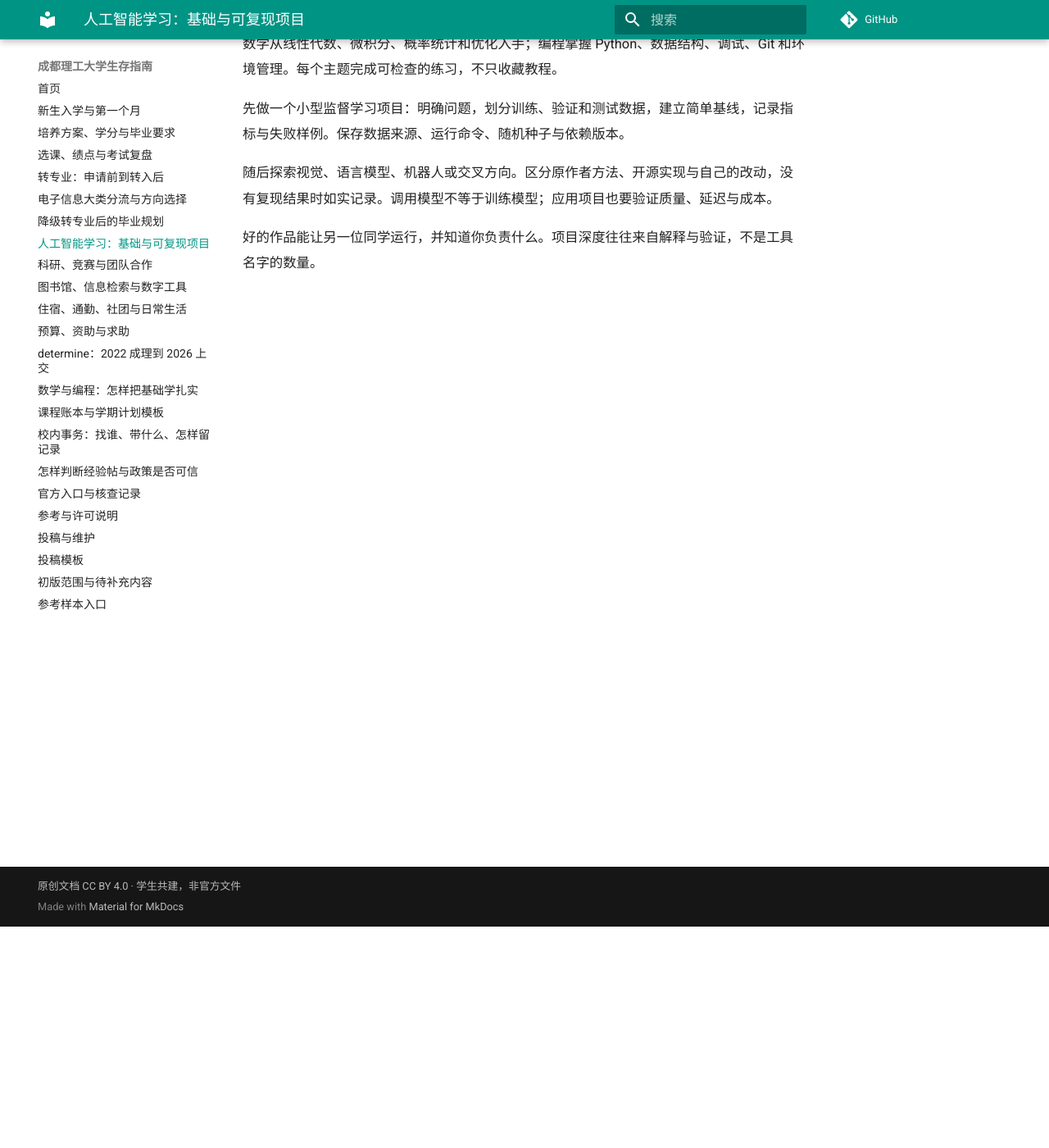
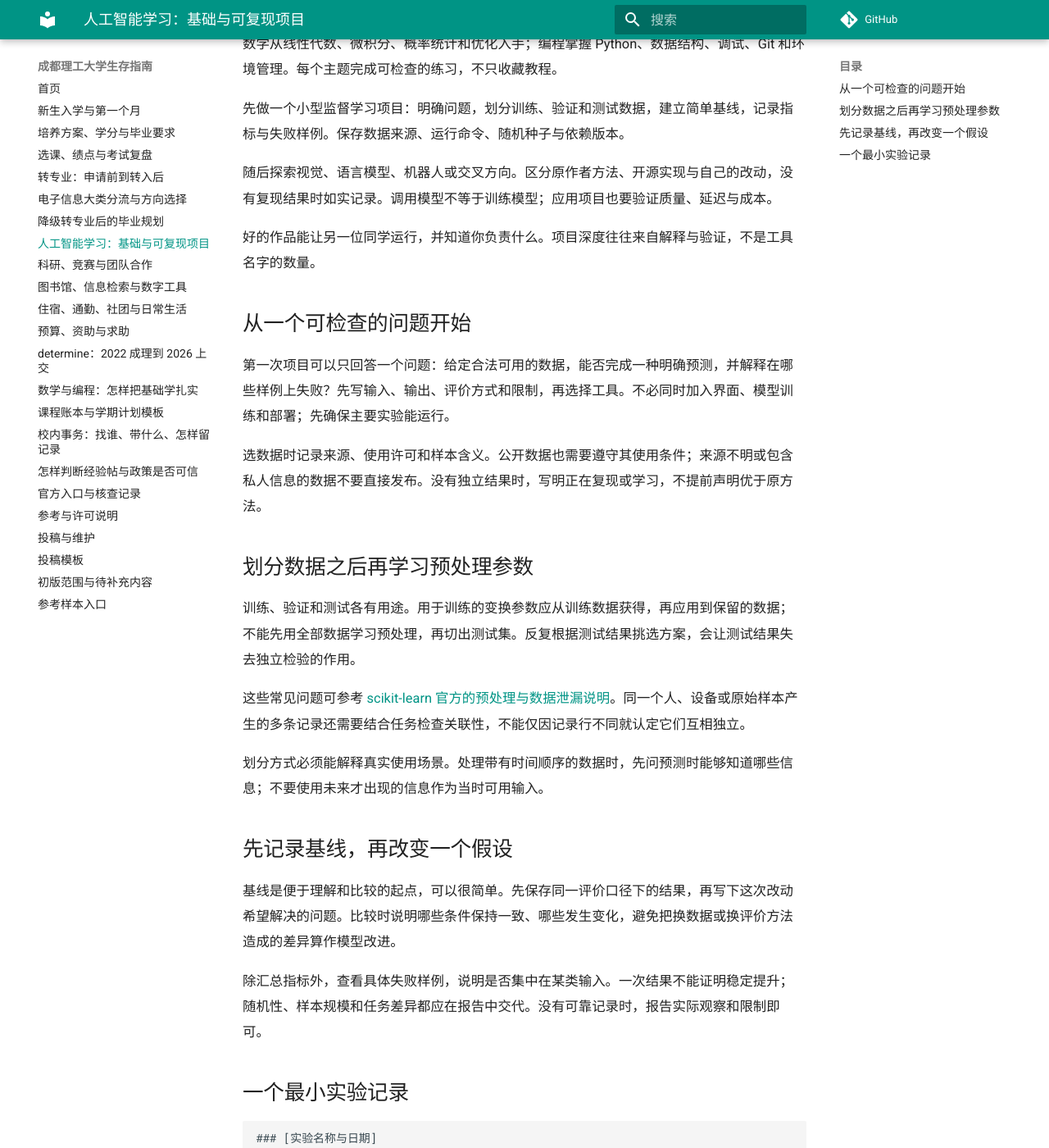
Before and after one commit to determine123/CDUT-Survival-Guide, an MkDocs documentation site: the page built from docs/study/ai.md, in a window 1280 px wide and 1400 px high, scrolled down 270 px. Shown: the whole window at 82% size. Built offline with MkDocs 1.6.1 and Material for MkDocs 9.7.7, drawn with Linux system fonts in a browser that asks for light colours; comment, search, counter and statistics services are not loaded; some of the changed text lies outside the part shown.

Commit message:
docs: add reproducible AI experiments and research handoff methods

````diff
--- a/docs/study/ai.md
+++ b/docs/study/ai.md
@@ -11,3 +11,41 @@
 随后探索视觉、语言模型、机器人或交叉方向。区分原作者方法、开源实现与自己的改动，没有复现结果时如实记录。调用模型不等于训练模型；应用项目也要验证质量、延迟与成本。
 
 好的作品能让另一位同学运行，并知道你负责什么。项目深度往往来自解释与验证，不是工具名字的数量。
+
+## 从一个可检查的问题开始
+
+第一次项目可以只回答一个问题：给定合法可用的数据，能否完成一种明确预测，并解释在哪些样例上失败？先写输入、输出、评价方式和限制，再选择工具。不必同时加入界面、模型训练和部署；先确保主要实验能运行。
+
+选数据时记录来源、使用许可和样本含义。公开数据也需要遵守其使用条件；来源不明或包含私人信息的数据不要直接发布。没有独立结果时，写明正在复现或学习，不提前声明优于原方法。
+
+## 划分数据之后再学习预处理参数
+
+训练、验证和测试各有用途。用于训练的变换参数应从训练数据获得，再应用到保留的数据；不能先用全部数据学习预处理，再切出测试集。反复根据测试结果挑选方案，会让测试结果失去独立检验的作用。
+
+这些常见问题可参考 [scikit-learn 官方的预处理与数据泄漏说明](https://scikit-learn.org/stable/common_pitfalls.html)。同一个人、设备或原始样本产生的多条记录还需要结合任务检查关联性，不能仅因记录行不同就认定它们互相独立。
+
+划分方式必须能解释真实使用场景。处理带有时间顺序的数据时，先问预测时能够知道哪些信息；不要使用未来才出现的信息作为当时可用输入。
+
+## 先记录基线，再改变一个假设
+
+基线是便于理解和比较的起点，可以很简单。先保存同一评价口径下的结果，再写下这次改动希望解决的问题。比较时说明哪些条件保持一致、哪些发生变化，避免把换数据或换评价方法造成的差异算作模型改进。
+
+除汇总指标外，查看具体失败样例，说明是否集中在某类输入。一次结果不能证明稳定提升；随机性、样本规模和任务差异都应在报告中交代。没有可靠记录时，报告实际观察和限制即可。
+
+## 一个最小实验记录
+
+```markdown
+### [实验名称与日期]
+- 问题与假设：[本次要确认什么]
+- 数据：[来源、版本、使用条件与划分方式]
+- 基线：[方案、运行配置及记录位置]
+- 本次改变：[具体改动，其他变化也如实注明]
+- 运行：[环境、命令、参数、随机性设置]
+- 观察：[结果及代表失败样例]
+- 结论：[支持或不支持假设；尚未确认的部分]
+- 下一步：[一项需要继续检查的事]
+```
+
+使用模型 API 的项目也可以按这个结构验证：准备获准使用的样例，记录请求设置和回答检查方法，并在项目中说明外部服务的依赖。调用服务、调整提示和训练模型分别表述，不混成同一项能力。
+
+需要团队合作或向老师汇报时，参考[科研记录与讨论](research.md)；基础问题可以回到[数学与编程练习](math-programming.md)。
````
Also changed, not shown: docs/study/research.md (+22 -0 lines).
